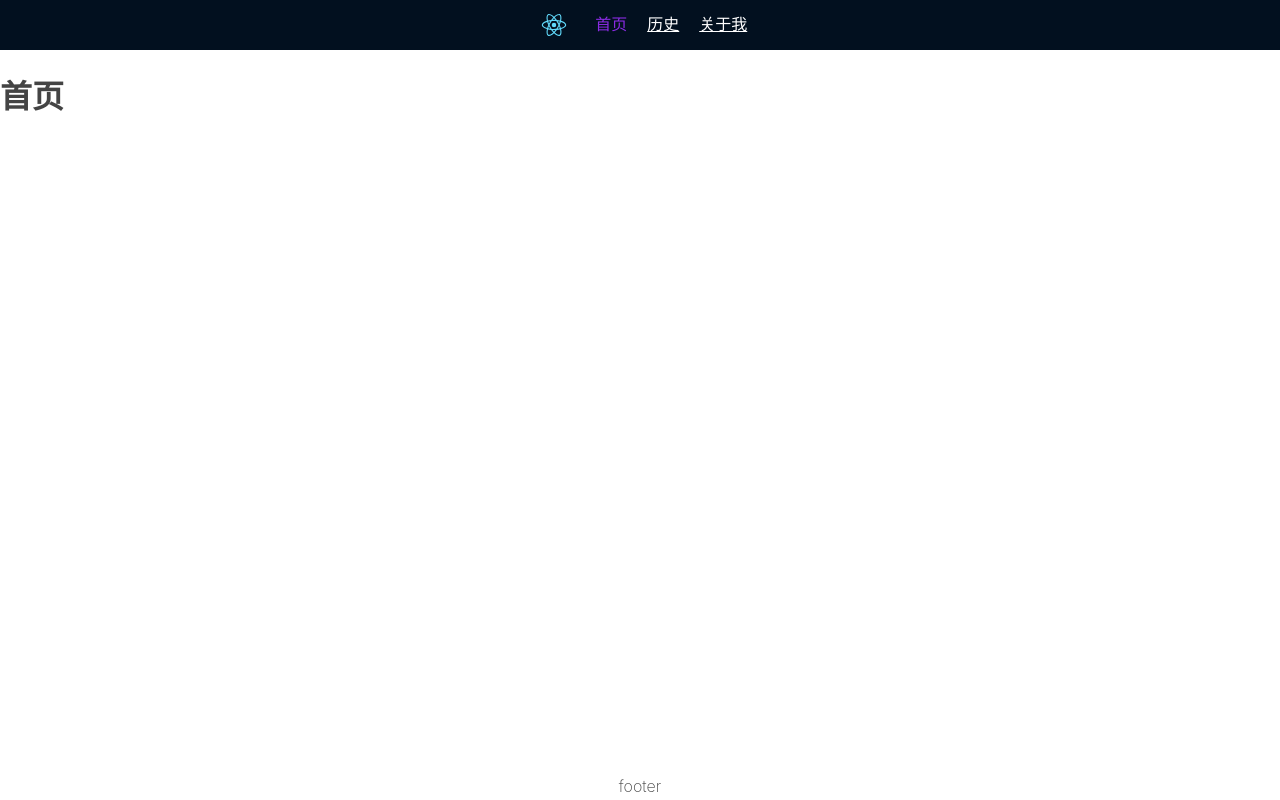
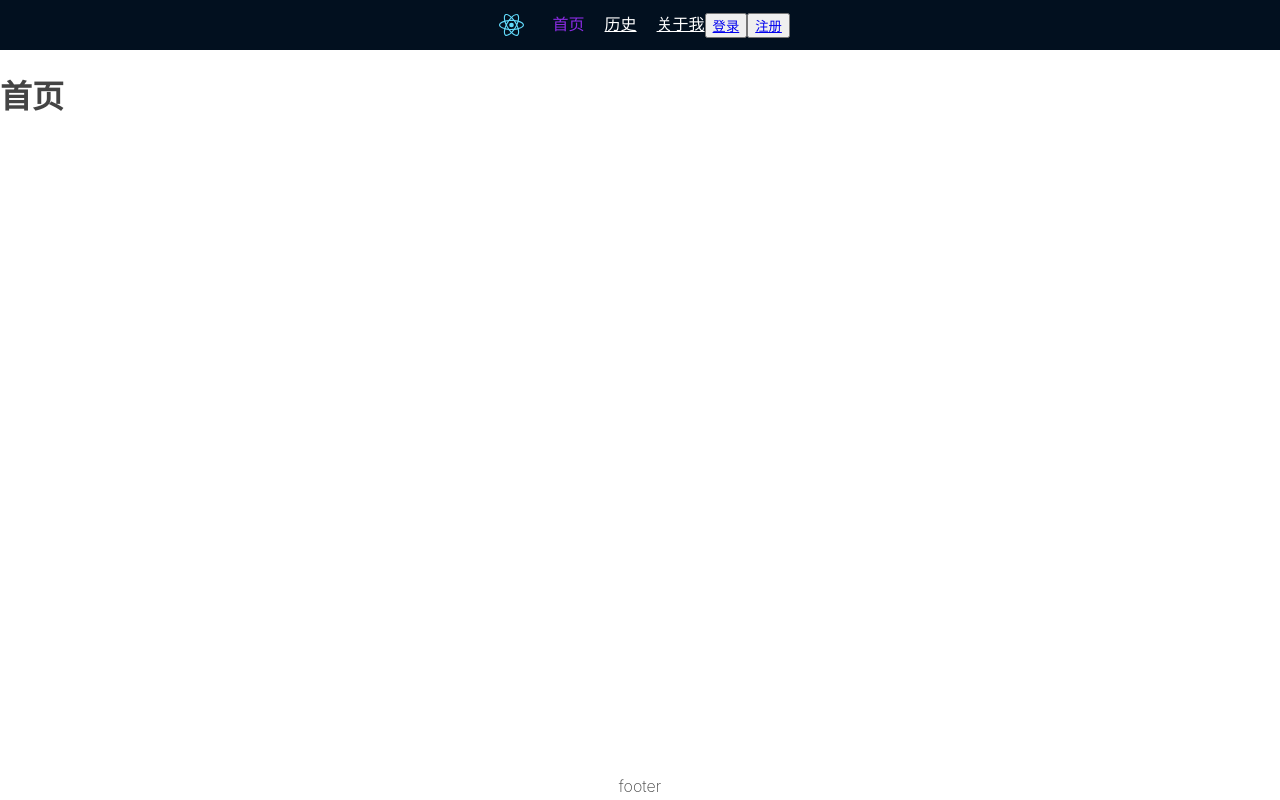
Before and after one commit to buuoltwo/epic-project, a React (Create React App) app: page / in a window 1280 px wide. Built offline with nearby package versions, Linux system fonts and the light colour scheme.

Commit message:
补充登陆注册相关组件

```diff
--- a/src/App.js
+++ b/src/App.js
@@ -15,6 +15,9 @@ import {
 const About = React.lazy(() => import('./page/About'))
 const History = React.lazy(() => import('./page/History'))
 const Home = React.lazy(() => import('./page/Home'))
+const Login = React.lazy(() => import('./page/Login'))
+const Register = React.lazy(() => import('./page/Register'))
+
 
 function App() {
   return (
@@ -29,6 +32,8 @@ function App() {
               <Route exact path='/' component={Home}></Route>
               <Route path='/history' component={History} />
               <Route path='/about'><About /></Route>
+              <Route path='/login'><Login /></Route>
+              <Route path='/register'><Register /></Route>
             </Switch>
           </Suspense>
         </main>
--- a/src/component/Header.js
+++ b/src/component/Header.js
@@ -1,5 +1,5 @@
 import React from 'react'
-import { NavLink } from 'react-router-dom'
+import { NavLink, Link } from 'react-router-dom'
 import styled from 'styled-components'
 import logo from '../logo.svg'
 
@@ -36,6 +36,8 @@ export default function Component() {
         <StyledNavLink to="/history" activeClassName='active'>历史</StyledNavLink>
         <StyledNavLink to="/about" activeClassName='active'>关于我</StyledNavLink>
       </nav>
+      <button><Link to="/login">登录</Link></button>
+      <button><Link to="/register">注册</Link></button>
     </StyledHeader>
   )
 }
```
